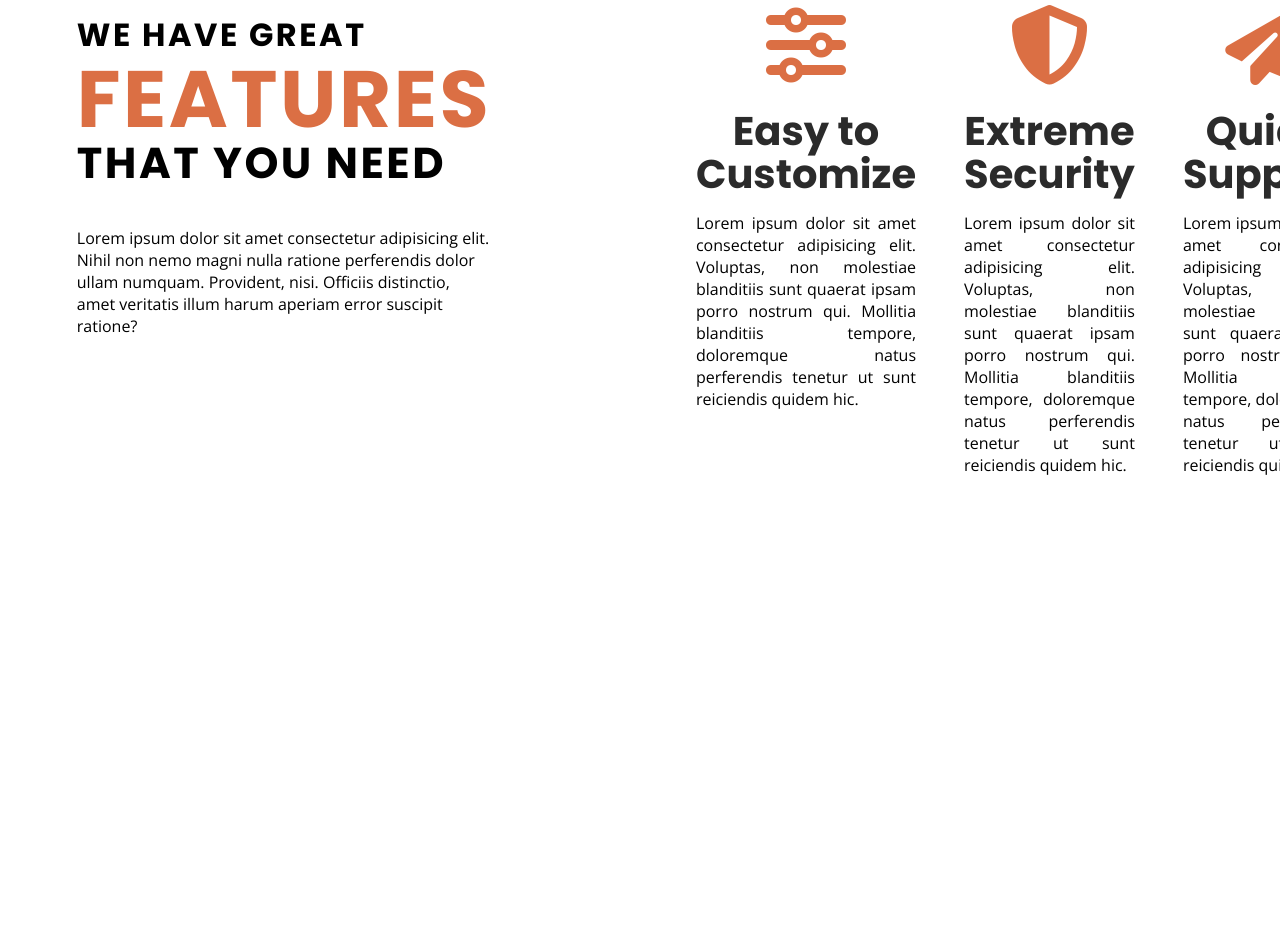
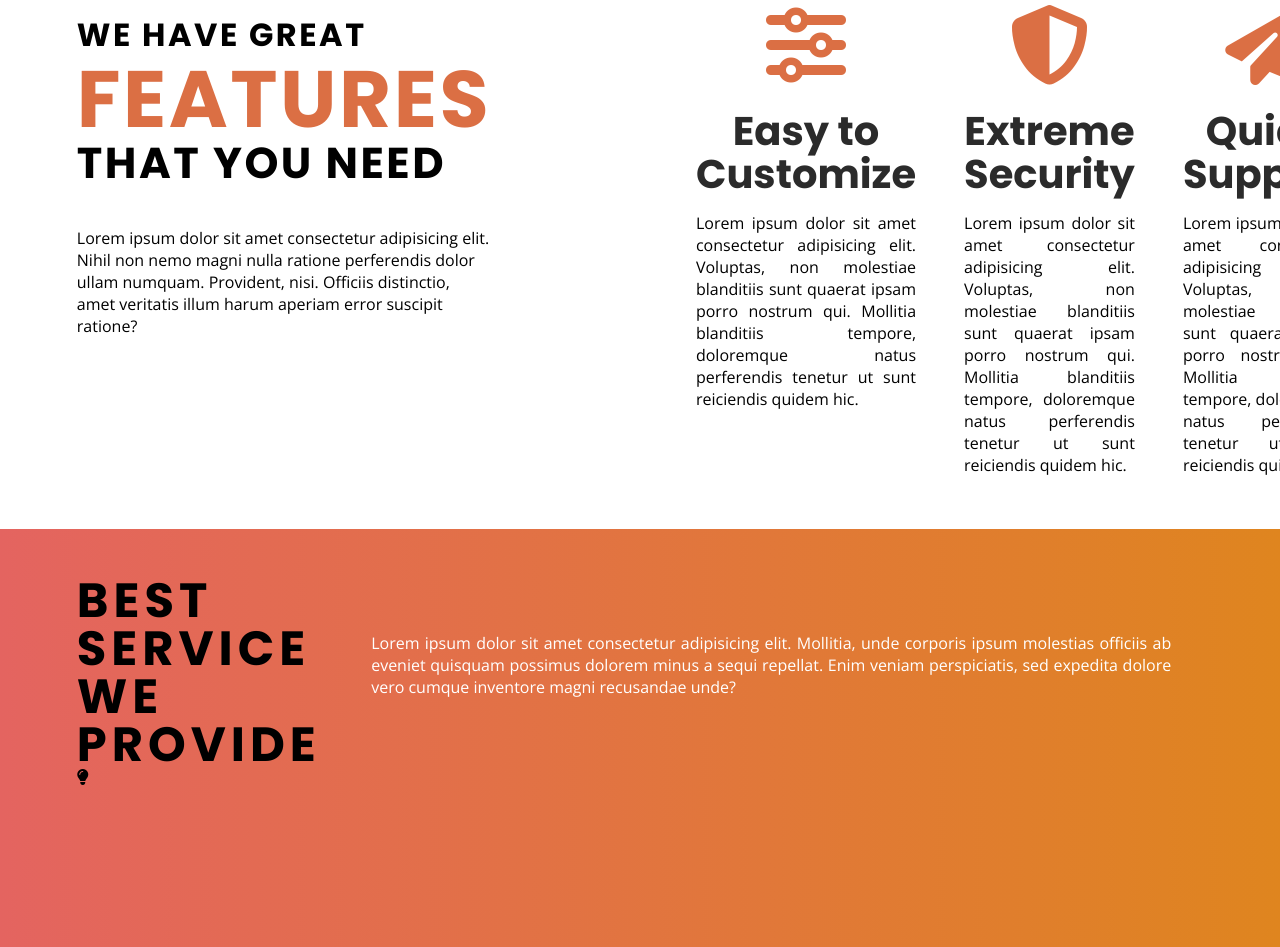
Before and after one commit to leofelix-7/zth-assignment-1, a plain HTML site: page index.html in a window 1280 px wide. Shown: the part 845-1792 px from the top of the page. Before the commit the page ends 1374 px from the top, so only its background shows below. Drawn offline with nearby package versions, Linux system fonts and the light colour scheme.

Commit message:
umm, corrupted services section? 🤓

```diff
--- a/assets/css/styles.css
+++ b/assets/css/styles.css
@@ -480,3 +480,48 @@
                 text-align: justify;
                 margin-top: 1rem;
             }
+
+
+/* Body Services section box config */
+.body .services {
+    /* Color & Background */
+    background: #D3623F;
+    background: linear-gradient(90deg, rgb(228, 100, 96) 0%, rgb(223, 133, 31) 100%);
+
+    /* Display & Alignment */
+    padding: 2rem 6% 10rem 6%;
+}
+
+/* Body services heading-box config */
+.body .services .heading {
+    /* Display & Proportion */
+    display: flex;
+    gap: 2rem;
+    align-items: center;
+}
+
+/* Body services heading contentes config */
+    /* Title */
+    .body .services .heading .title {
+        /* Font & Size */
+        font-family: "Poppins", sans-serif;
+        font-weight: 700;
+        font-style: normal;
+        font-size: 3rem;
+
+        /* Proportion & Display */
+        width: 40rem;
+        margin-top: 1rem;
+        letter-spacing: 5px;
+        line-height: 3rem;
+    }
+
+    /* Paragraph */
+    .body .services .heading .paragraph {
+        /* Font & Color */
+        font-family: "Open Sans", sans-serif;
+        color: white;
+
+        /* Display & Proportion */
+        text-align: justify;
+    }
--- a/index.html
+++ b/index.html
@@ -162,6 +162,32 @@
             </div>
 
          </div>
+
+        <!-- Services -->
+         <div class="services">
+            <!-- Header -->
+            <div class="heading">
+
+                <!-- Heading -->
+                <p class="title">BEST SERVICE<br>WE PROVIDE</p>
+
+                <!-- Paragraph -->
+                <p class="paragraph">Lorem ipsum dolor sit amet consectetur adipisicing elit. Mollitia, unde corporis ipsum molestias officiis ab eveniet quisquam possimus dolorem minus a sequi repellat. Enim veniam perspiciatis, sed expedita dolore vero cumque inventore magni recusandae unde?</p>
+                <i class="fa-solid fa-lightbulb-on"></i>
+            </div>
+
+            <!-- Column Box -->
+             <div class="columnBox">
+                <!-- Column -->
+                <div class="column">
+                    <p class="icon"><i class="fa-solid fa-lightbulb"></i></p>
+                </div>
+             </div>
+
+
+                </div>
+             </div>
+         </div>
       </div>
 </body>
 </html>
```
